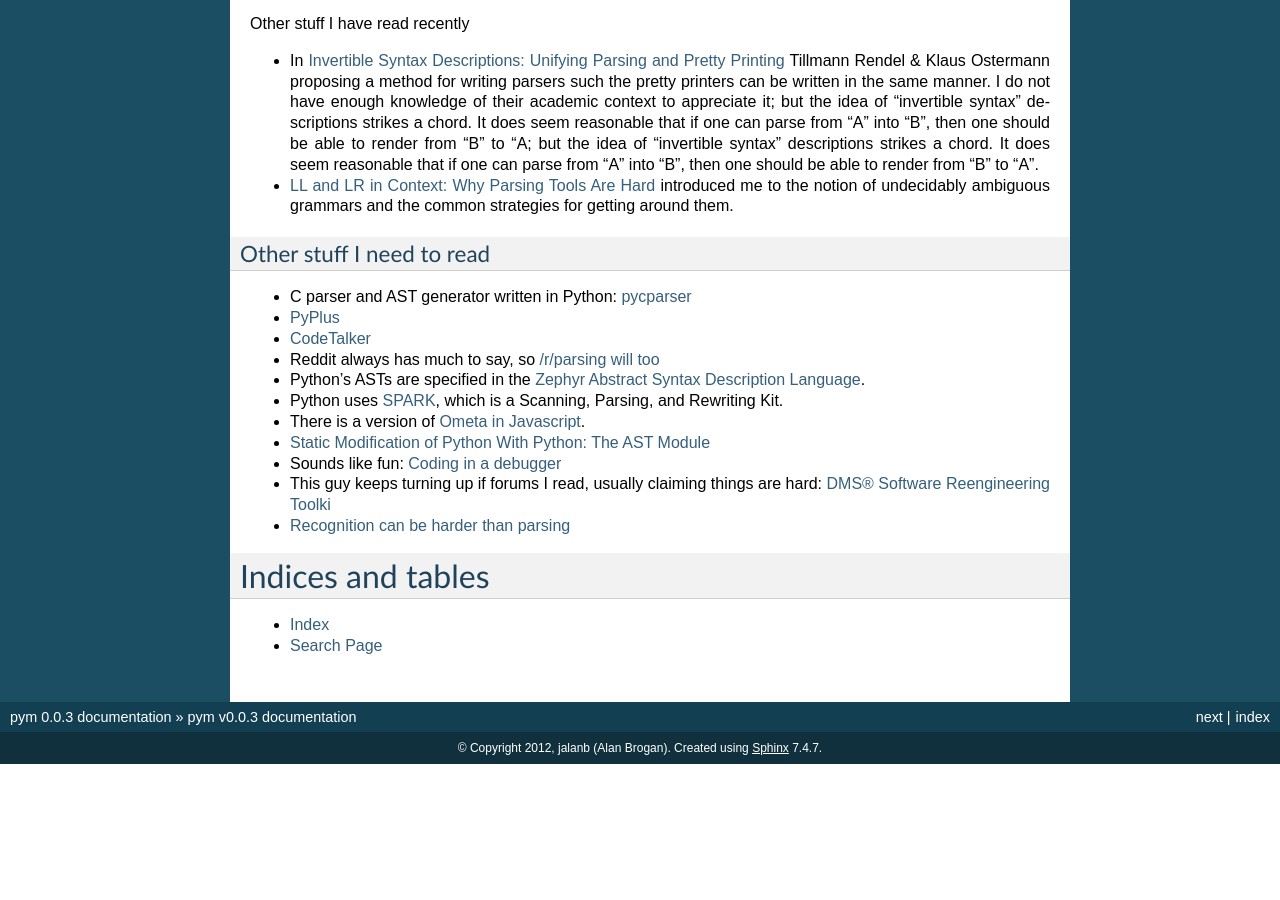
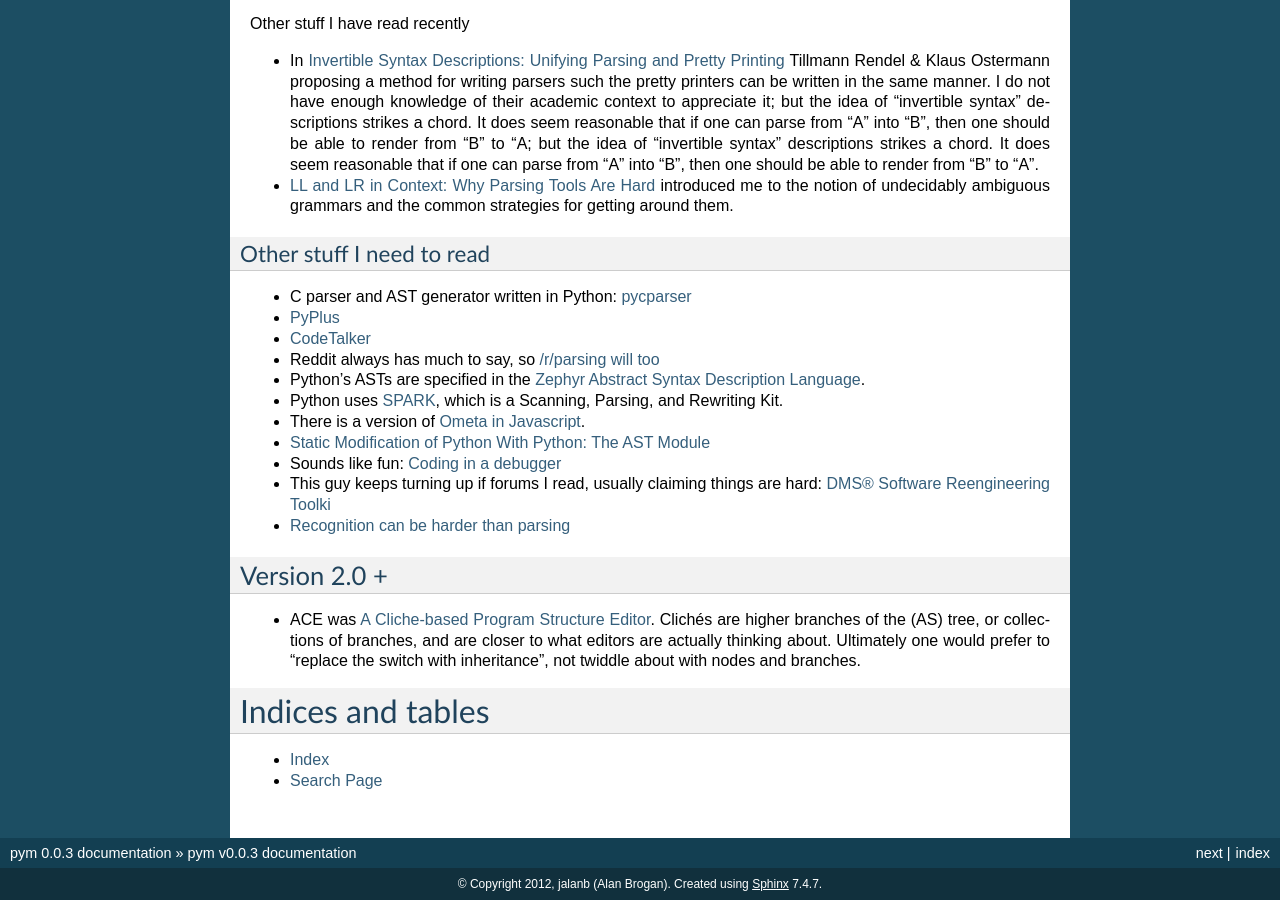
Before and after one commit to jalanb/pym, a Sphinx documentation site: the page built from docs/index.rst, in a window 1280 px wide and 900 px high, scrolled down 1250 px. Built offline with Sphinx 7.4.7, drawn with Linux system fonts in a browser that asks for light colours; formulas are drawn with MathJax 3; before the commit the page ends 2014 px from its top, so only the background shows below that.

Commit message:
Taking the longer view

```diff
--- a/docs/index.rst
+++ b/docs/index.rst
@@ -79,6 +79,11 @@ Other stuff I need to read
 * This guy keeps turning up if forums I read, usually claiming things are hard: `DMS® Software Reengineering Toolki <http://www.semanticdesigns.com/Products/DMS/DMSToolkit.html>`_
 * `Recognition can be harder than parsing <http://www.academia.edu/798690/Recognition_can_be_harder_than_parsing>`_
 
+Version 2.0 +
+-------------
+
+* ACE was `A Cliche-based Program Structure Editor <http://dspace.mit.edu/bitstream/handle/1721.1/41181/AI_WP_294.pdf>`_. Clichés are higher branches of the (AS) tree, or collections of branches, and are closer to what editors are actually thinking about. Ultimately one would prefer to "replace the switch with inheritance", not twiddle about with nodes and branches.
+
 Indices and tables
 ==================
 
```
